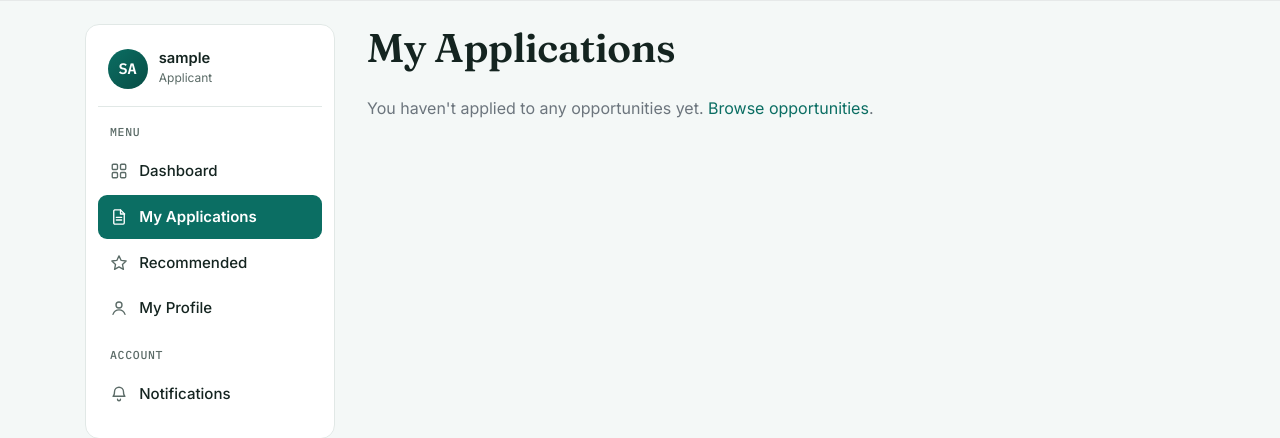
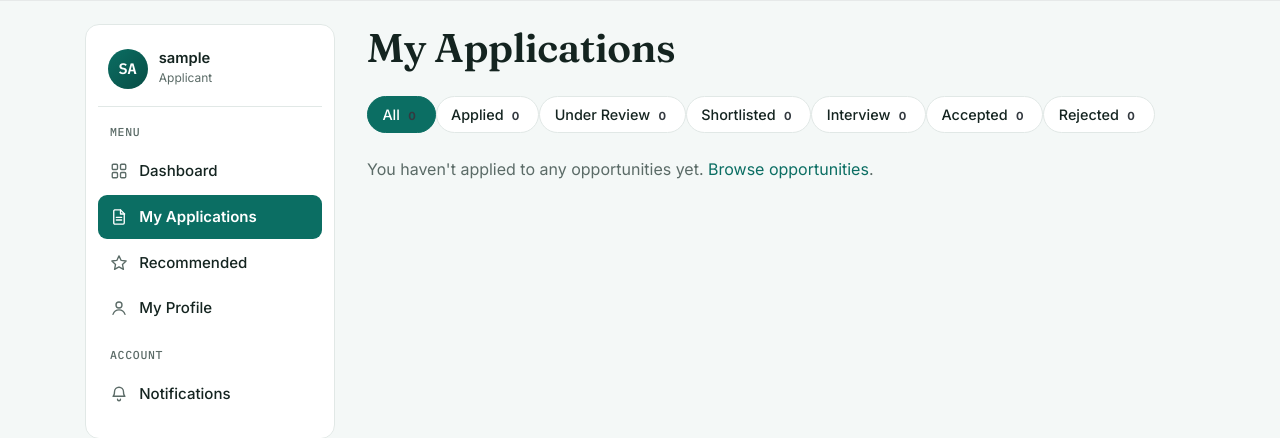
Before and after one commit to km4897/Career-bridge, a Django app: page /applications/mine/ in a window 1280 px wide. Shown: the part 75-513 px from the top of the page. Run offline with Django 5.2, Linux system fonts and the light colour scheme; the visitor is signed in with stand-in values (Sample User, id 1); data that the repository does not hold is empty; some libraries are stand-ins or nearby versions.

Commit message:
Add status filter tabs to My Applications

```diff
--- a/applications/templates/applications/my_applications.html
+++ b/applications/templates/applications/my_applications.html
@@ -2,9 +2,21 @@
 {% block title %}My Applications — CareerBridge{% endblock %}
 {% block app_content %}
 <h1 class="mb-4">My Applications</h1>
+
+<ul class="nav nav-pills mb-4 flex-wrap gap-2">
+  {% for tab in tabs %}
+    <li class="nav-item">
+      <a href="{% url 'applications:my_applications' %}{% if tab.code %}?status={{ tab.code }}{% endif %}"
+         class="nav-link {% if tab.code == active_status %}active{% endif %}">
+        {{ tab.label }} <span class="badge text-bg-light text-dark ms-1">{{ tab.count }}</span>
+      </a>
+    </li>
+  {% endfor %}
+</ul>
+
 {% if applications %}
   <table class="table">
-    <thead><tr><th>Opportunity</th><th>Employer</th><th>Status</th><th>Submitted</th></tr></thead>
+    <thead><tr><th>Opportunity</th><th>Employer</th><th>Status</th><th>Submitted</th><th></th></tr></thead>
     <tbody>
       {% for app in applications %}
       <tr>
@@ -18,11 +30,20 @@
           {% endif %}
         </td>
         <td>{{ app.submitted_at|date:"d M Y" }}</td>
+        <td>
+          {% if app.status != "REJECTED" %}
+            <a href="{% url 'messaging:thread' app.id %}" class="btn btn-sm btn-outline-secondary">Message</a>
+          {% endif %}
+        </td>
       </tr>
       {% endfor %}
     </tbody>
   </table>
 {% else %}
-  <p class="text-muted">You haven't applied to any opportunities yet. <a href="{% url 'opportunities:list' %}">Browse opportunities</a>.</p>
+  {% if active_status %}
+    <p class="text-slate">No applications with this status.</p>
+  {% else %}
+    <p class="text-slate">You haven't applied to any opportunities yet. <a href="{% url 'opportunities:list' %}">Browse opportunities</a>.</p>
+  {% endif %}
 {% endif %}
 {% endblock %}
--- a/applications/views.py
+++ b/applications/views.py
@@ -45,8 +45,27 @@ def my_applications(request):
     if not request.user.is_applicant:
         messages.error(request, "Only applicant accounts have an applications list.")
         return redirect("core:landing")
-    applications = Application.objects.filter(applicant=request.user).select_related("opportunity")
-    return render(request, "applications/my_applications.html", {"applications": applications})
+
+    all_applications = Application.objects.filter(applicant=request.user).select_related("opportunity")
+
+    status_filter = request.GET.get("status", "")
+    if status_filter and status_filter in Application.Status.values:
+        applications = all_applications.filter(status=status_filter)
+    else:
+        applications = all_applications
+        status_filter = ""
+
+    # Tab list: "All" plus one per status, each with a live count.
+    tabs = [{"code": "", "label": "All", "count": all_applications.count()}]
+    for code, label in Application.Status.choices:
+        count = all_applications.filter(status=code).count()
+        tabs.append({"code": code, "label": label, "count": count})
+
+    return render(request, "applications/my_applications.html", {
+        "applications": applications,
+        "tabs": tabs,
+        "active_status": status_filter,
+    })
 
 
 @login_required
--- a/static/css/styles.css
+++ b/static/css/styles.css
@@ -762,3 +762,21 @@ footer.cb-footer li { margin-bottom: 0.55rem; font-size: 0.92rem; }
     margin-bottom: 0;
   }
 }
+
+/* ---------- Filter tabs (nav-pills) ---------- */
+.nav-pills .nav-link {
+  color: var(--cb-ink);
+  background: var(--cb-card);
+  border: 1px solid var(--cb-border);
+  border-radius: 999px;
+  padding: 0.4rem 0.9rem;
+  font-weight: 500;
+  font-size: 0.9rem;
+}
+.nav-pills .nav-link:hover { border-color: var(--cb-teal); }
+.nav-pills .nav-link.active {
+  background: var(--cb-teal) !important;
+  color: #fff !important;
+  border-color: var(--cb-teal);
+}
+.nav-pills .nav-link .badge { font-size: 0.7rem; }
```
